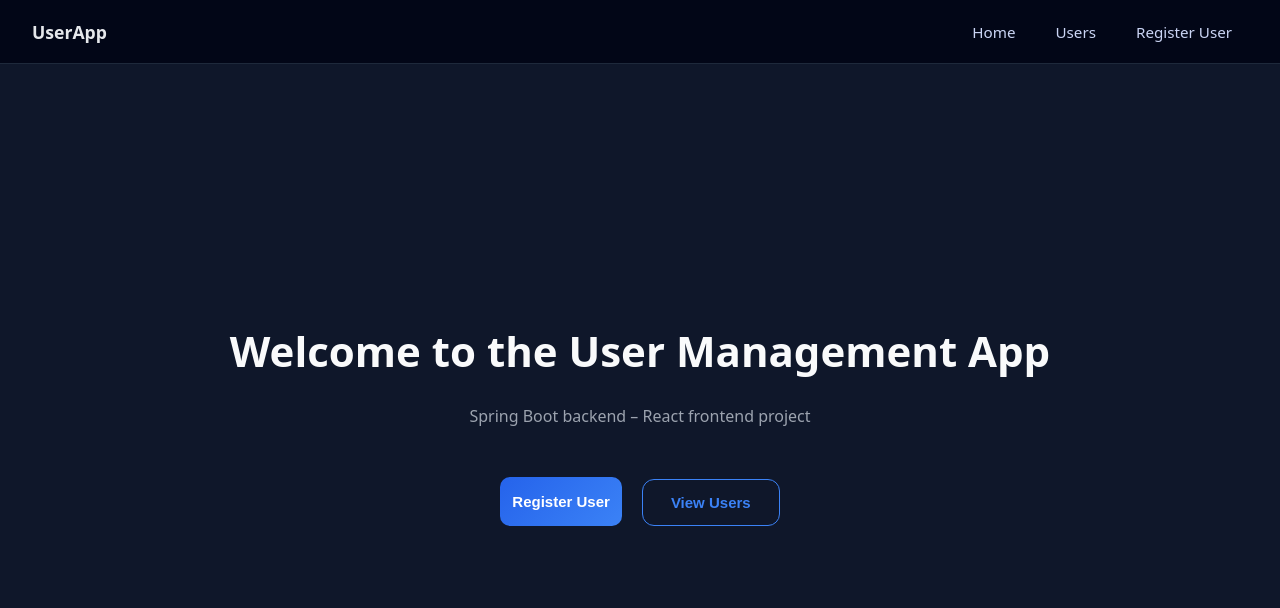
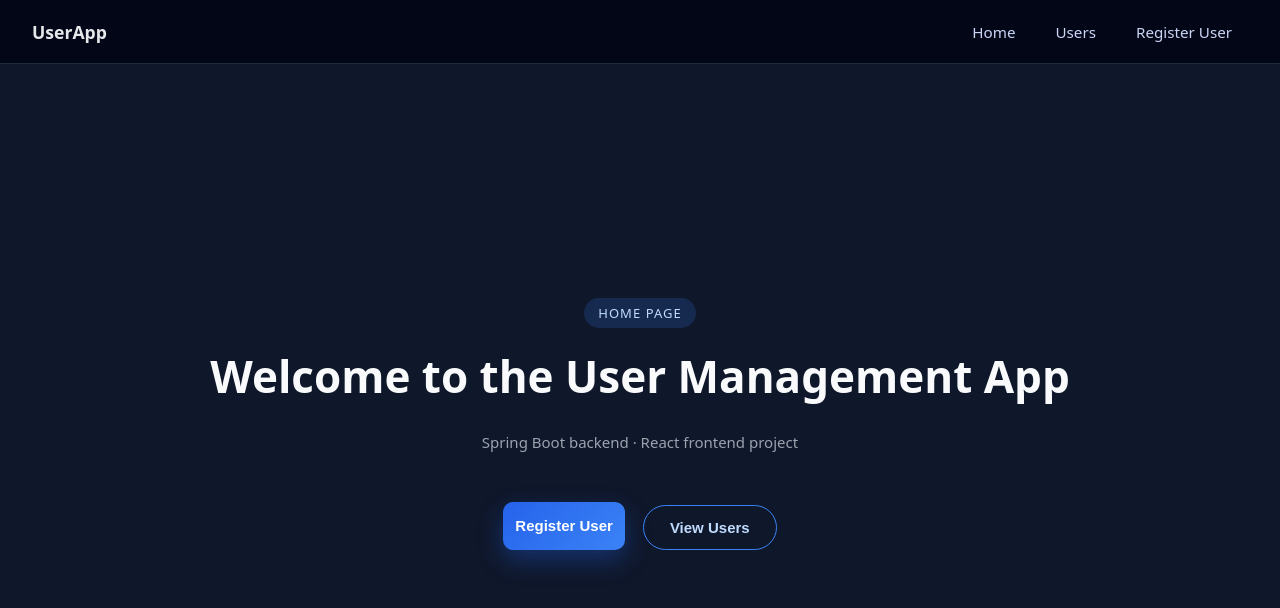
Before and after one commit to Dimigkek/userapp-frontend, a React (Vite) app: page / in a window 1280 px wide. Shown: the top 608 px of the page. Built offline with nearby package versions, Linux system fonts and the light colour scheme.

Commit message:
Change style in HomePage and Fix eslint error

```diff
--- a/src/pages/CreateUser.css
+++ b/src/pages/CreateUser.css
@@ -32,12 +32,10 @@
     resize: none;
 }
 
-/* Native date picker theming */
 .date-input {
     color-scheme: dark;
 }
 
-/* Save button */
 .primary-btn {
     margin-top: 10px;
     padding: 12px;
--- a/src/pages/Home.css
+++ b/src/pages/Home.css
@@ -7,51 +7,86 @@
     text-align: center;
 }
 
+.home-badge {
+    padding: 6px 14px;
+    border-radius: 999px;
+    font-size: 13px;
+    letter-spacing: 0.08em;
+    text-transform: uppercase;
+    background: rgba(59, 130, 246, 0.18);
+    color: #bfdbfe;
+    margin-bottom: 18px;
+}
+
+
 .home-title {
-    font-size: 42px;
+    font-size: 44px;
     font-weight: 700;
     color: #f9fafb;
 }
 
 .home-subtitle {
     margin-top: 10px;
-    font-size: 16px;
+    font-size: 15px;
     color: #9ca3af;
 }
 
 .home-actions {
     margin-top: 40px;
     display: flex;
-    gap: 20px;
+    gap: 18px;
+    flex-wrap: wrap;
+    justify-content: center;
 }
 
-/* κουμπιά */
-.primary-btn {
-    padding: 14px 28px;
-    border-radius: 12px;
-    border: none;
-    background: linear-gradient(135deg, #2563eb, #3b82f6);
-    color: white;
+.primary-btn,
+.secondary-btn {
+    padding: 13px 26px;
+    border-radius: 999px;
     font-weight: 600;
     font-size: 15px;
     cursor: pointer;
+    transition: all 0.18s ease-out;
+}
+
+.primary-btn {
+    border: none;
+    background: linear-gradient(135deg, #2563eb, #3b82f6);
+    color: #ffffff;
+    box-shadow: 0 10px 25px rgba(37, 99, 235, 0.35);
 }
 
 .primary-btn:hover {
-    opacity: 0.9;
+    transform: translateY(-1px);
+    box-shadow: 0 14px 30px rgba(37, 99, 235, 0.5);
 }
 
+
 .secondary-btn {
-    padding: 14px 28px;
-    border-radius: 12px;
     border: 1px solid #3b82f6;
     background: transparent;
-    color: #3b82f6;
-    font-weight: 600;
-    font-size: 15px;
-    cursor: pointer;
+    color: #bfdbfe;
 }
 
 .secondary-btn:hover {
-    background: rgba(59, 130, 246, 0.1);
+    background: rgba(37, 99, 235, 0.08);
+    border-color: #60a5fa;
+    color: #e5f0ff;
 }
+
+
+@media (max-width: 640px) {
+    .home-title {
+        font-size: 32px;
+    }
+
+    .home-subtitle {
+        font-size: 14px;
+    }
+
+    .primary-btn,
+    .secondary-btn {
+        width: 100%;
+        justify-content: center;
+    }
+}
--- a/src/pages/Home.jsx
+++ b/src/pages/Home.jsx
@@ -6,9 +6,11 @@ export default function Home() {
 
     return (
         <div className="home">
+            <span className="home-badge">Home Page</span>
+
             <h1 className="home-title">Welcome to the User Management App</h1>
             <p className="home-subtitle">
-                Spring Boot backend – React frontend project
+                Spring Boot backend · React frontend project
             </p>
 
             <div className="home-actions">
--- a/src/pages/Users.jsx
+++ b/src/pages/Users.jsx
@@ -33,6 +33,7 @@ export default function Users() {
             try {
                 await deleteUser(id);
                 loadUsers(currentPage);
+                // eslint-disable-next-line no-unused-vars
             } catch (e) {
                 alert("Failed to delete user");
             }
```
